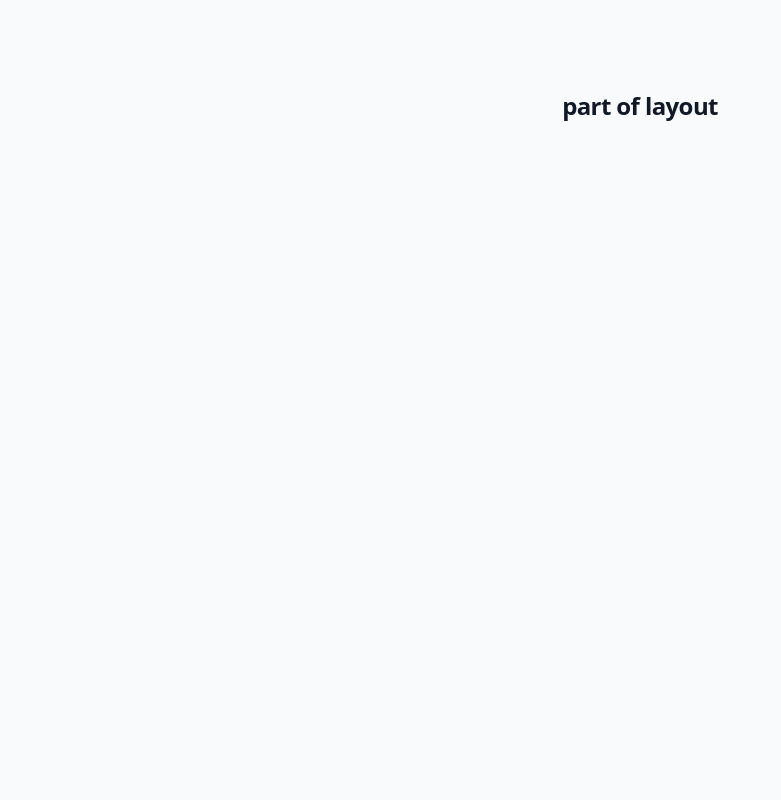
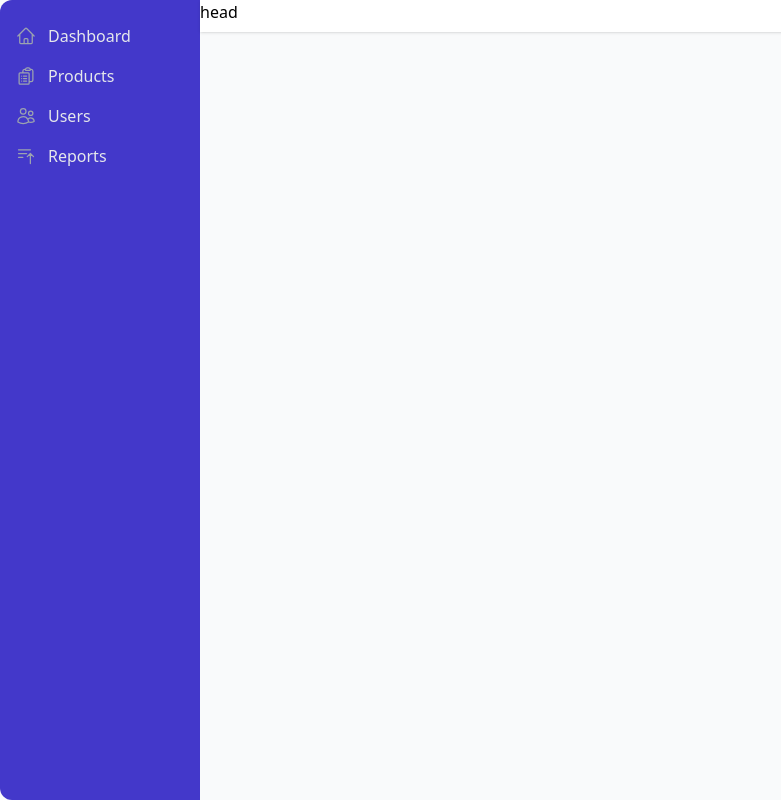
Before and after one commit to Yatten86/ECCOMERCE-WEB-SITE, a Vue app in the folder vue-js-admin/: page /app in a window 1280 px wide. Shown: the whole page, without its empty margins (0-781 px from the left). Built offline with nearby package versions, Linux system fonts and the light colour scheme.

Commit message:
created side bar for admin panel

```diff
--- a/vue-js-admin/index.html
+++ b/vue-js-admin/index.html
@@ -7,7 +7,7 @@
         <title>Vite + Vue</title>
     </head>
     <body class="h-full">
-        <div id="app"></div>
+        <div id="app" class="h-full"></div>
         <script type="module" src="/src/main.js"></script>
     </body>
 </html>
--- a/vue-js-admin/src/components/AppLayout.vue
+++ b/vue-js-admin/src/components/AppLayout.vue
@@ -1,20 +1,23 @@
 <template>
-    <div
-        class="flex min-h-full flex-1 flex-col justify-center px-6 py-12 lg:px-8"
-    >
-        <div class="sm:mx-auto sm:w-full sm:max-w-sm">
-            <h2
-                class="mt-10 text-center text-2xl font-bold leading-9 tracking-tight text-gray-900"
-            >
-                part of layout
-            </h2>
+    <div class="flex min-h-full">
+        <!-- Sidebar -->
+        <SideBar />
+
+        <!-- Header -->
+        <div class="flex-1">
+            <header class="h-8 shadow bg-white">head</header>
+            <!-- Content -->
+            <main>
+                <router-view></router-view>
+            </main>
+            <!-- Content -->
         </div>
-
-        <router-view></router-view>
     </div>
 </template>
 
 <script setup>
+import SideBar from "./SideBar.vue";
+
 const props = defineProps({
     title: String,
 });
--- /dev/null
+++ b/vue-js-admin/src/components/Sidebar.vue
@@ -0,0 +1,49 @@
+<template>
+    <div class="w-[200px] bg-indigo-700 rounded-l-xl text-gray-200 py-4 px-2">
+        <router-link
+            :to="{ name: 'app.dashboard' }"
+            class="flex items-center p-2 rounded-md transition-colors hover:bg-black/10"
+        >
+            <span class="mr-3 text-gray-400">
+                <HomeIcon class="w-5" />
+            </span>
+            <span class="text-md">Dashboard</span>
+        </router-link>
+        <router-link
+            :to="{ name: 'app.dashboard' }"
+            class="flex items-center p-2 rounded-md transition-colors hover:bg-black/10"
+        >
+            <span class="mr-3 text-gray-400">
+                <ClipboardDocumentListIcon class="w-5" />
+            </span>
+            <span class="text-md">Products</span>
+        </router-link>
+        <router-link
+            :to="{ name: 'app.dashboard' }"
+            class="flex items-center p-2 rounded-md transition-colors hover:bg-black/10"
+        >
+            <span class="mr-3 text-gray-400">
+                <UsersIcon class="w-5" />
+            </span>
+            <span class="text-md">Users</span>
+        </router-link>
+        <router-link
+            :to="{ name: 'app.dashboard' }"
+            class="flex items-center p-2 rounded-md transition-colors hover:bg-black/10"
+        >
+            <span class="mr-3 text-gray-400">
+                <BarsArrowUpIcon class="w-5" />
+            </span>
+            <span class="text-md">Reports</span>
+        </router-link>
+    </div>
+</template>
+
+<script setup>
+import {
+    HomeIcon,
+    ClipboardDocumentListIcon,
+    UsersIcon,
+    BarsArrowUpIcon,
+} from "@heroicons/vue/24/outline";
+</script>
```
